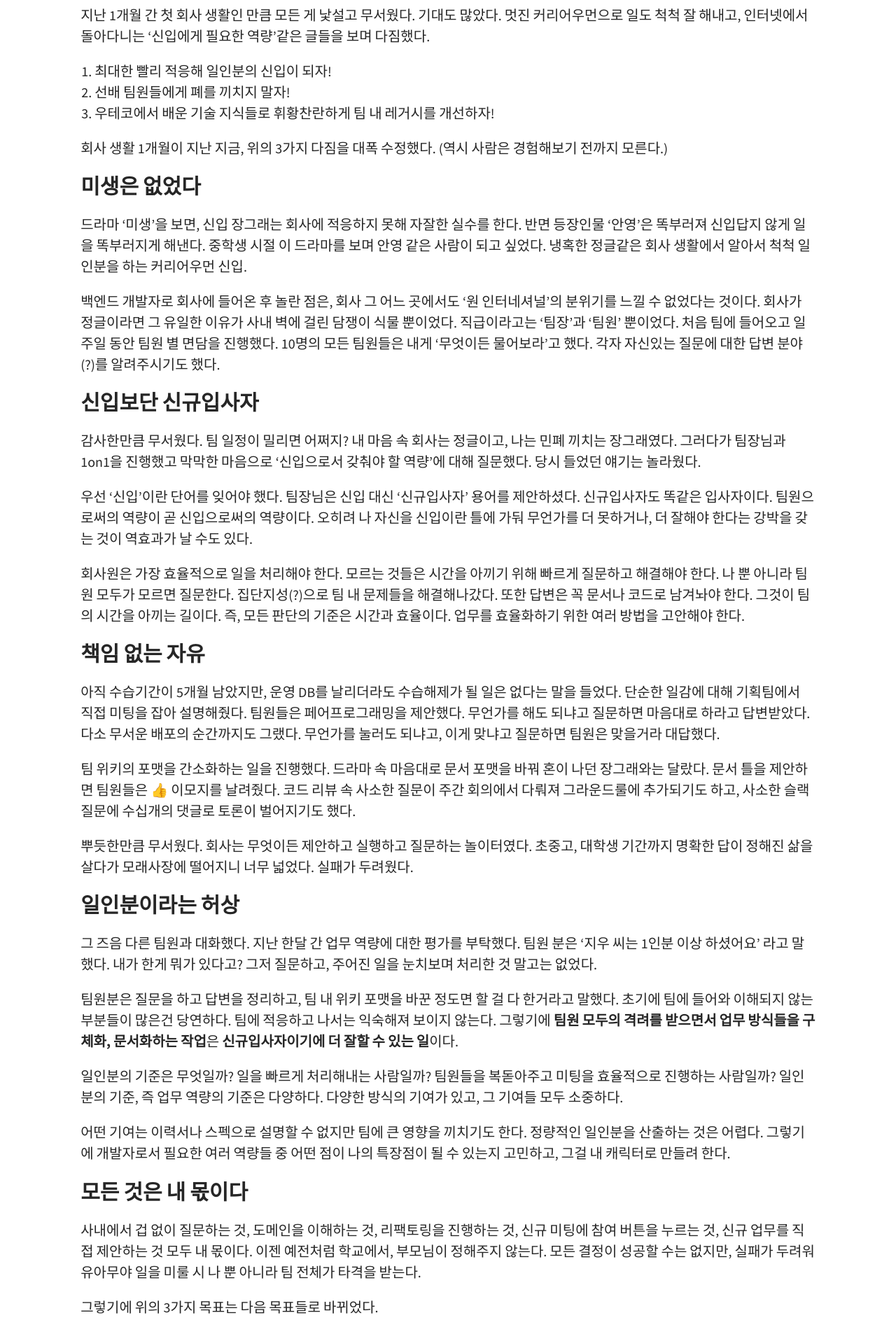
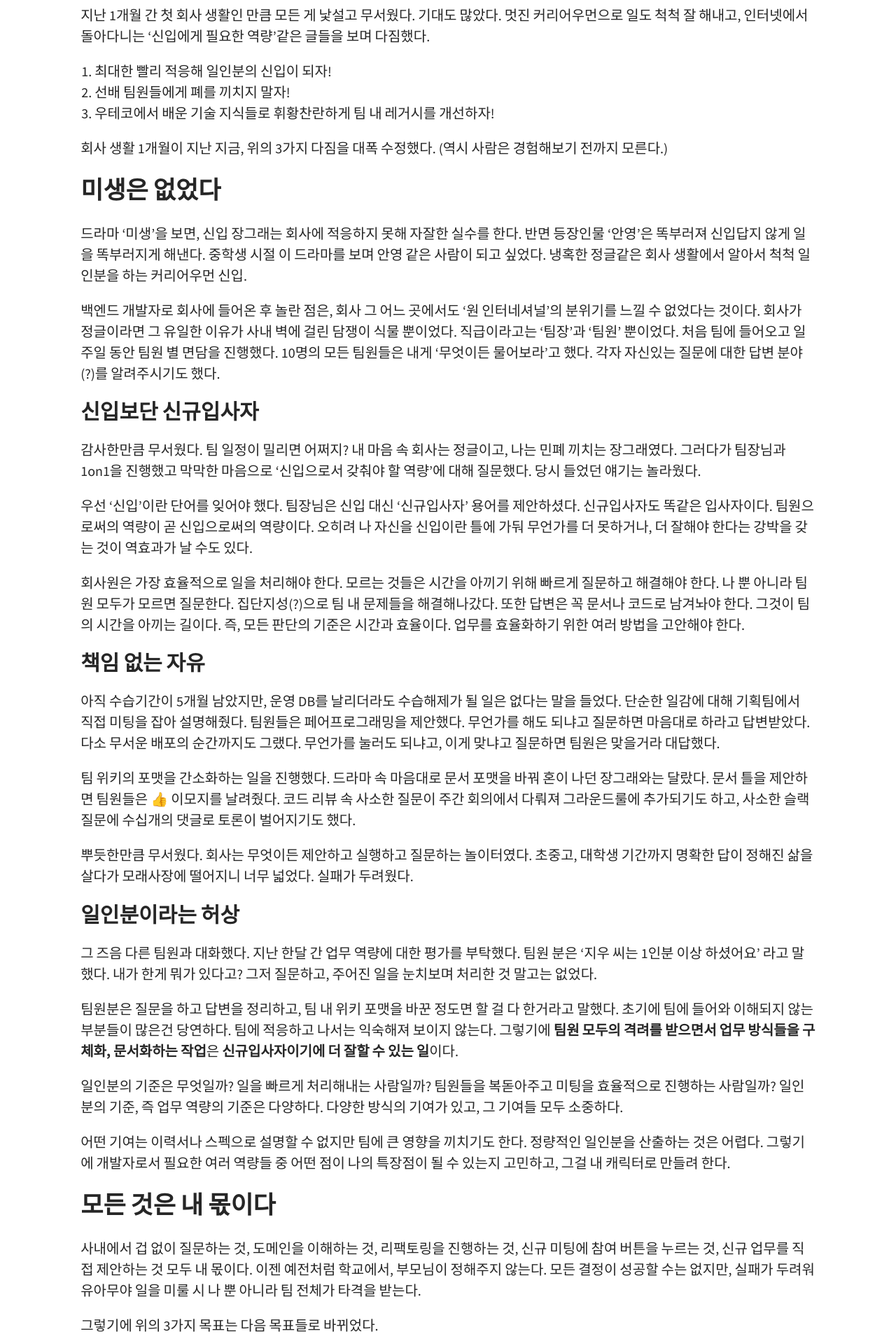
Before and after one commit to BETTERFUTURE4/betterfuture4.github.io, a Jekyll site: the page built from _posts/2022-02-12-gultto.md, in a window 1280 px wide. Shown: the part 518-2424 px from the top of the page at 70% size. Built offline with Jekyll 4.4.1, drawn with Linux system fonts in a browser that asks for light colours.

Commit message:
title: 2023년 1월 회고 수정

```diff
--- a/_posts/2022-02-12-gultto.md
+++ b/_posts/2022-02-12-gultto.md
@@ -2,7 +2,6 @@
 layout: post
 title: 취업 후, 5주간의 회고록
 author: betterfuture4
-color: rgb(250, 50, 50)
 feature-img: assets/img/feature-img/story.jpeg
 hide_title: false
 tags: [글또, 신입]
@@ -27,7 +26,7 @@ categories: 회고
 
 회사 생활 1개월이 지난 지금, 위의 3가지 다짐을 대폭 수정했다. (역시 사람은 경험해보기 전까지 모른다.)
 
-### 미생은 없었다
+## 미생은 없었다
 
 드라마 '미생'을 보면, 신입 장그래는 회사에 적응하지 못해 자잘한 실수를 한다. 반면 등장인물 '안영'은 똑부러져 신입답지 않게 일을 똑부러지게 해낸다. 중학생 시절 이 드라마를 보며 안영 같은 사람이 되고 싶었다. 냉혹한 정글같은 회사 생활에서 알아서 척척 일인분을 하는 커리어우먼 신입.
 
@@ -59,7 +58,7 @@ categories: 회고
 
 어떤 기여는 이력서나 스펙으로 설명할 수 없지만 팀에 큰 영향을 끼치기도 한다. 정량적인 일인분을 산출하는 것은 어렵다. 그렇기에 개발자로서 필요한 여러 역량들 중 어떤 점이 나의 특장점이 될 수 있는지 고민하고, 그걸 내 캐릭터로 만들려 한다.
 
-### 모든 것은 내 몫이다
+## 모든 것은 내 몫이다
 
 사내에서 겁 없이 질문하는 것, 도메인을 이해하는 것, 리팩토링을 진행하는 것, 신규 미팅에 참여 버튼을 누르는 것, 신규 업무를 직접 제안하는 것 모두 내 몫이다. 이젠 예전처럼 학교에서, 부모님이 정해주지 않는다. 모든 결정이 성공할 수는 없지만, 실패가 두려워 유아무야 일을 미룰 시 나 뿐 아니라 팀 전체가 타격을 받는다.
 
```
